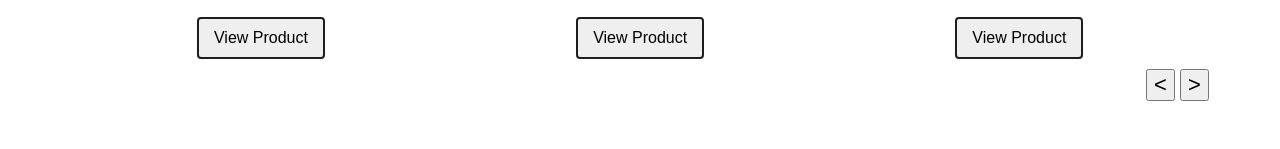
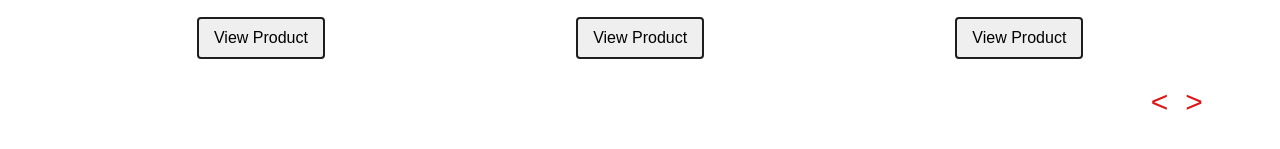
Before and after one commit to PatrickWhitehouse/Vue-Carousel, a Vue app in the folder carousel/: page / in a window 1280 px wide. Shown: the part 569-718 px from the top of the page. Built offline with nearby package versions, Linux system fonts and the light colour scheme.

Commit message:
arrows red

```diff
--- a/carousel/src/App.vue
+++ b/carousel/src/App.vue
@@ -151,11 +151,17 @@ a:focus {
 .actions {
   display: flex;
   justify-content: flex-end;
+  margin-top: 15px;
   .action {
     font-size: 0;
+    background-color: transparent;
+    border:0;
+    outline :0;
+    cursor: pointer;
+    color: $red;
     &::before {
       content: ">";
-      font-size: 22px;
+      font-size: 30px;
     }
     &.prev {
       margin-right: 5px;
```
